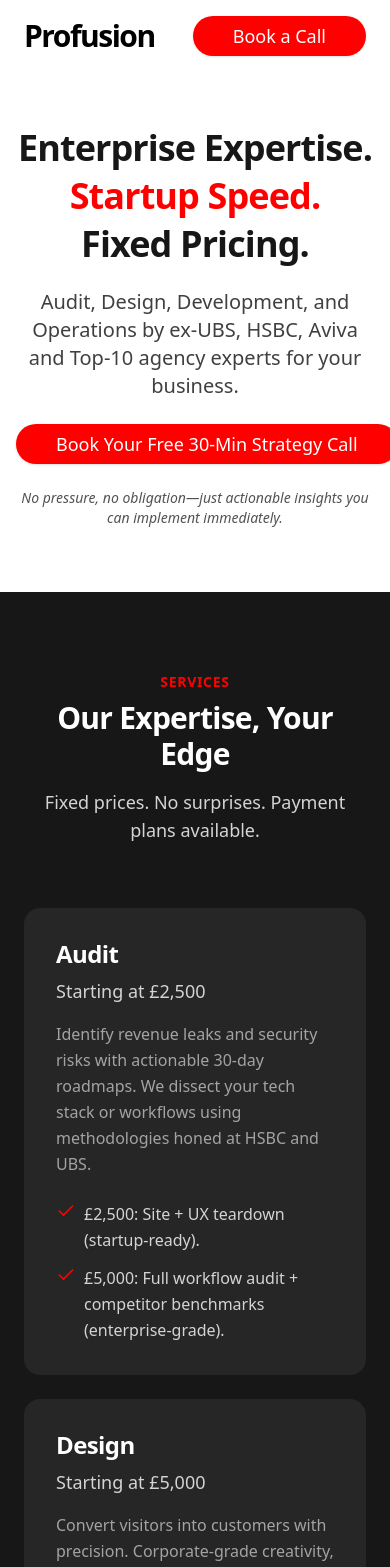
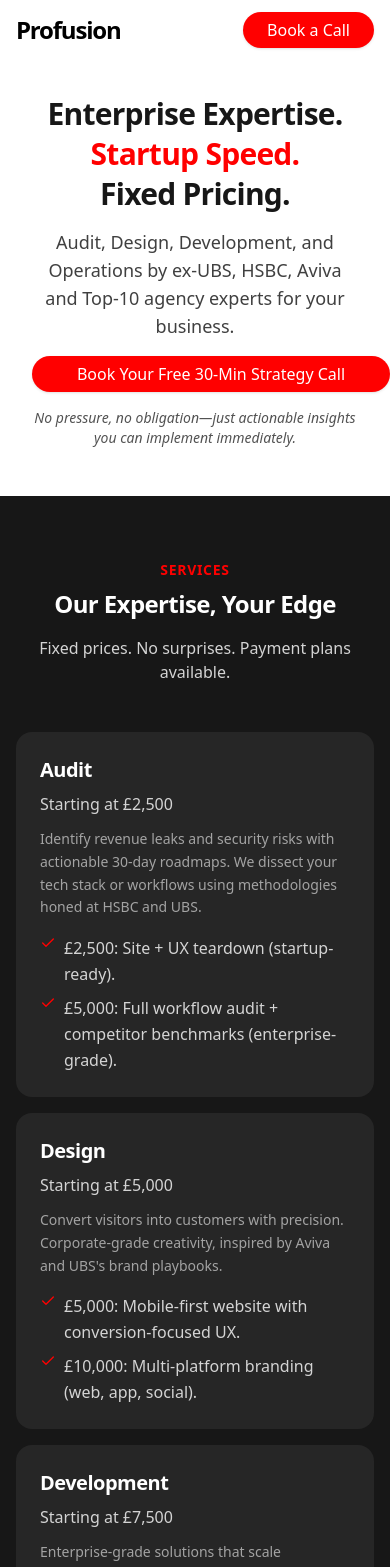
Before and after one commit to hasanakyol/profusion, a Next.js app: page / in a window 390 px wide. Shown: the top 1567 px of the page. Built offline with nearby package versions, Linux system fonts and the light colour scheme.

Commit message:
modified:   app/page.tsx

```diff
--- a/app/page.tsx
+++ b/app/page.tsx
@@ -33,16 +33,16 @@ export default function Home() {
       </a>
 
       {/* Navigation */}
-      <header className="fixed w-full z-50 bg-white/80 backdrop-blur-md" role="banner">
-        <div className="container mx-auto px-6 py-4 flex items-center justify-between gap-8">
+      <header className="fixed w-full z-50 bg-white/80 backdrop-blur-md safe-top" role="banner">
+        <div className="container mx-auto px-4 sm:px-6 py-3 sm:py-4 flex items-center justify-between gap-4 sm:gap-8">
           <Link href="#" className="flex items-center shrink-0" aria-label="Profusion - Back to homepage">
-            <span className="relative inline-block font-black text-3xl tracking-tighter text-primary">
+            <span className="relative inline-block font-black text-2xl sm:text-3xl tracking-tighter text-primary">
               Profusion
               <span className="absolute bottom-0 left-0 w-0 h-0.5 bg-swiss-red transition-all duration-200 ease-out group-hover:w-full"
                     aria-hidden="true" />
             </span>
           </Link>
-          <nav className="hidden md:flex items-center space-x-8" role="navigation" aria-label="Main navigation">
+          <nav className="hidden md:flex items-center space-x-6 lg:space-x-8" role="navigation" aria-label="Main navigation">
             {[
               { name: "Services", id: "services" },
               { name: "Case Studies", id: "case-studies" },
@@ -53,7 +53,7 @@ export default function Home() {
               <Link
                 key={item.name}
                 href={`#${item.id}`}
-                className="nav-link relative group"
+                className="nav-link relative group text-sm lg:text-base"
                 aria-label={`Navigate to ${item.name} section`}
               >
                 <span className="relative inline-block">
@@ -65,10 +65,10 @@ export default function Home() {
             ))}
           </nav>
           <Button
-            className="bg-swiss-red text-white hover:bg-white hover:text-swiss-red rounded-full px-10 py-5 text-lg font-medium transition-all duration-300 ease-in-out transform hover:scale-105 shrink-0"
+            className="bg-swiss-red text-white hover:bg-white hover:text-swiss-red rounded-full px-6 sm:px-10 py-2.5 sm:py-5 text-base sm:text-lg font-medium transition-all duration-300 ease-in-out transform hover:scale-105 shrink-0"
             aria-label="Book a free 30-minute strategy call"
           >
-            <Link href="https://cal.com/profusion/30min" className="flex items-center justify-center">
+            <Link href="https://cal.com/profusion/30min" className="flex items-center justify-center whitespace-nowrap">
               Book a Call
             </Link>
           </Button>
@@ -77,23 +77,26 @@ export default function Home() {
 
       <main id="main-content" role="main">
         {/* Hero - White Background */}
-        <section className="pt-32 pb-16 sm:pt-40 md:pt-44 md:pb-32 bg-white text-neutral-900" aria-labelledby="hero-title">
+        <section
+          className="pt-24 sm:pt-32 md:pt-40 pb-12 sm:pb-16 md:pb-24 bg-white text-neutral-900"
+          aria-labelledby="hero-title"
+        >
           <div className="container mx-auto px-4 sm:px-6">
-            <div className="max-w-3xl mx-auto text-center space-y-6 sm:space-y-8">
-              <h1 id="hero-title" className="space-y-2 sm:space-y-3">
-                <span className="block text-4xl sm:text-5xl md:text-6xl font-extrabold tracking-tight">Enterprise Expertise.</span>
-                <span className="block text-4xl sm:text-5xl md:text-6xl font-extrabold tracking-tight text-swiss-red">Startup Speed.</span>
-                <span className="block text-4xl sm:text-5xl md:text-6xl font-extrabold tracking-tight">Fixed Pricing.</span>
+            <div className="max-w-3xl mx-auto text-center space-y-4 sm:space-y-6 md:space-y-8">
+              <h1 id="hero-title" className="space-y-1 sm:space-y-2 md:space-y-3">
+                <span className="block text-3xl sm:text-4xl md:text-5xl lg:text-6xl font-extrabold tracking-tight">Enterprise Expertise.</span>
+                <span className="block text-3xl sm:text-4xl md:text-5xl lg:text-6xl font-extrabold tracking-tight text-swiss-red">Startup Speed.</span>
+                <span className="block text-3xl sm:text-4xl md:text-5xl lg:text-6xl font-extrabold tracking-tight">Fixed Pricing.</span>
               </h1>
-              <p className="text-xl sm:text-2xl font-medium text-neutral-700 max-w-2xl mx-auto">
+              <p className="text-lg sm:text-xl md:text-2xl font-medium text-neutral-700 max-w-2xl mx-auto px-4">
                 Audit, Design, Development, and Operations by ex-UBS, HSBC, Aviva and Top-10 agency experts for your business.
               </p>
-              <Button className="bg-swiss-red text-white hover:bg-white hover:text-swiss-red rounded-full px-10 py-5 text-lg font-medium transition-all duration-300 ease-in-out transform hover:scale-105">
+              <Button className="bg-swiss-red text-white hover:bg-white hover:text-swiss-red rounded-full px-6 sm:px-10 py-2.5 sm:py-5 text-base sm:text-lg font-medium transition-all duration-300 ease-in-out transform hover:scale-105 w-full sm:w-auto mx-4 sm:mx-0">
                 <Link href="https://cal.com/profusion/30min" className="flex items-center justify-center">
                   Book Your Free 30-Min Strategy Call
                 </Link>
               </Button>
-              <p className="text-sm italic text-neutral-600">
+              <p className="text-sm italic text-neutral-600 px-4">
                 No pressure, no obligation—just actionable insights you can implement immediately.
               </p>
             </div>
@@ -103,19 +106,19 @@ export default function Home() {
         {/* Services - Black Background */}
         <section
           id="services"
-          className="py-20 md:py-32 bg-neutral-900 text-white"
+          className="py-16 sm:py-20 md:py-32 bg-neutral-900 text-white"
           aria-labelledby="services-title"
         >
-          <div className="container mx-auto px-6">
-            <div className="text-center mb-16">
+          <div className="container mx-auto px-4 sm:px-6">
+            <div className="text-center mb-12 sm:mb-16">
               <p className="text-sm font-bold tracking-wider uppercase text-swiss-red">Services</p>
-              <h2 id="services-title" className="text-3xl sm:text-4xl font-extrabold tracking-tight text-white mt-2">Our Expertise, Your Edge</h2>
-              <p className="text-lg sm:text-xl font-medium text-neutral-300 mt-4 max-w-2xl mx-auto">
+              <h2 id="services-title" className="text-2xl sm:text-3xl md:text-4xl font-extrabold tracking-tight text-white mt-2">Our Expertise, Your Edge</h2>
+              <p className="text-base sm:text-lg md:text-xl font-medium text-neutral-300 mt-4 max-w-2xl mx-auto px-4">
                 Fixed prices. No surprises. Payment plans available.
               </p>
             </div>
 
-            <div className="grid grid-cols-1 sm:grid-cols-2 lg:grid-cols-3 gap-6 sm:gap-8 lg:gap-12" role="list">
+            <div className="grid grid-cols-1 sm:grid-cols-2 lg:grid-cols-3 gap-4 sm:gap-6 lg:gap-8" role="list">
             {[
               {
                 title: "Audit",
@@ -150,17 +153,17 @@ export default function Home() {
             ].map((service, index) => (
               <div
                 key={index}
-                  className={`bg-neutral-800 p-8 rounded-2xl hover:bg-neutral-700 transition-all duration-300 transform hover:scale-105 scale-in-child stagger-delay-${index + 1}`}
+                className={`bg-neutral-800 p-6 sm:p-8 rounded-2xl hover:bg-neutral-700 transition-all duration-300 transform hover:scale-105 scale-in-child stagger-delay-${index + 1}`}
                 role="listitem"
               >
-                  <h3 className="card-title text-white">{service.title}</h3>
-                  <p className="card-price text-neutral-300">{service.price}</p>
-                  <p className="card-description text-neutral-400">{service.description}</p>
+                <h3 className="text-xl sm:text-2xl font-bold mb-2 tracking-tight text-white">{service.title}</h3>
+                <p className="text-base sm:text-lg font-medium mb-3 sm:mb-4 text-neutral-300">{service.price}</p>
+                <p className="text-sm sm:text-base mb-4 sm:mb-6 text-neutral-400 leading-relaxed">{service.description}</p>
                 {service.items.length > 0 && (
-                    <ul className="space-y-3 text-sm">
+                  <ul className="space-y-2 sm:space-y-3 text-sm">
                     {service.items.map((item, i) => (
                       <li key={i} className="flex items-start">
-                          <Check className="h-5 w-5 mr-2 flex-shrink-0 text-swiss-red" />
+                        <Check className="h-4 w-4 sm:h-5 sm:w-5 mr-2 flex-shrink-0 text-swiss-red" />
                         <span className="text-neutral-300">{item}</span>
                       </li>
                     ))}
```
Lines whose indentation alone changed are shown as unchanged.
